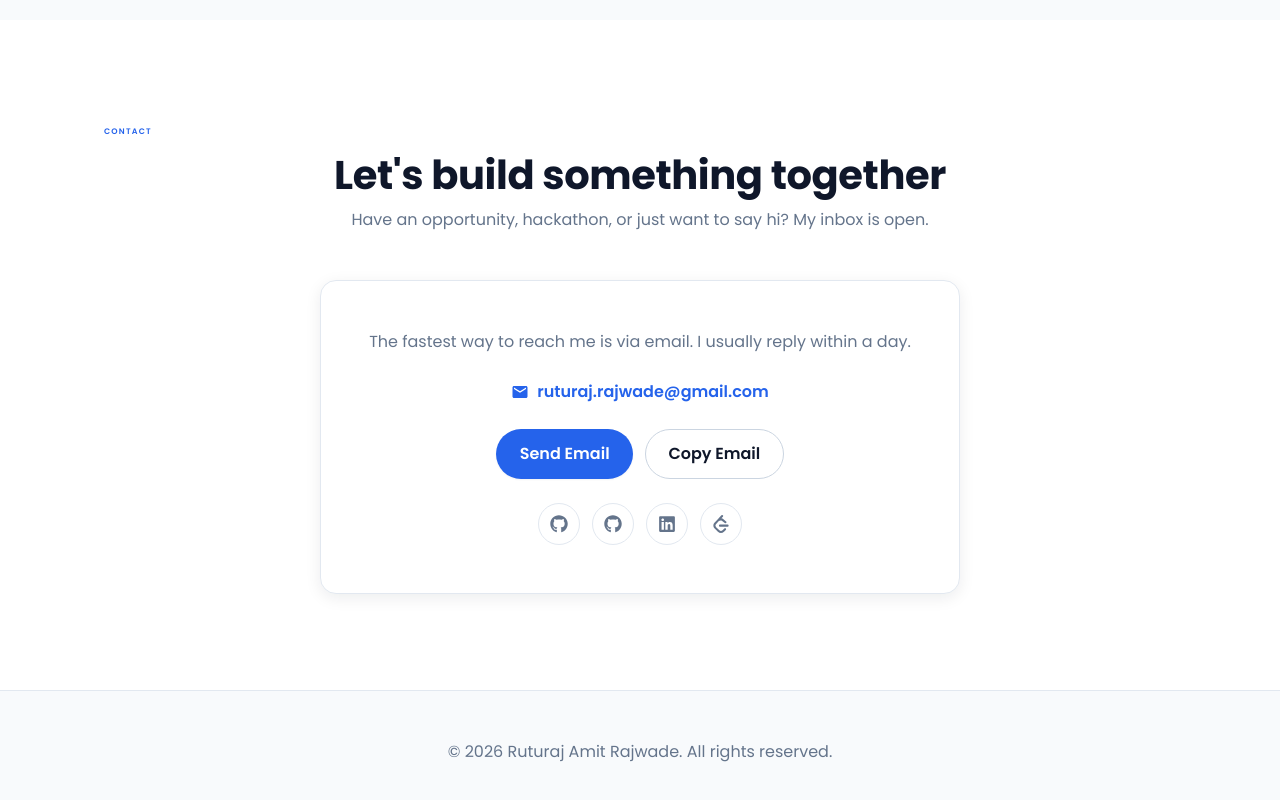
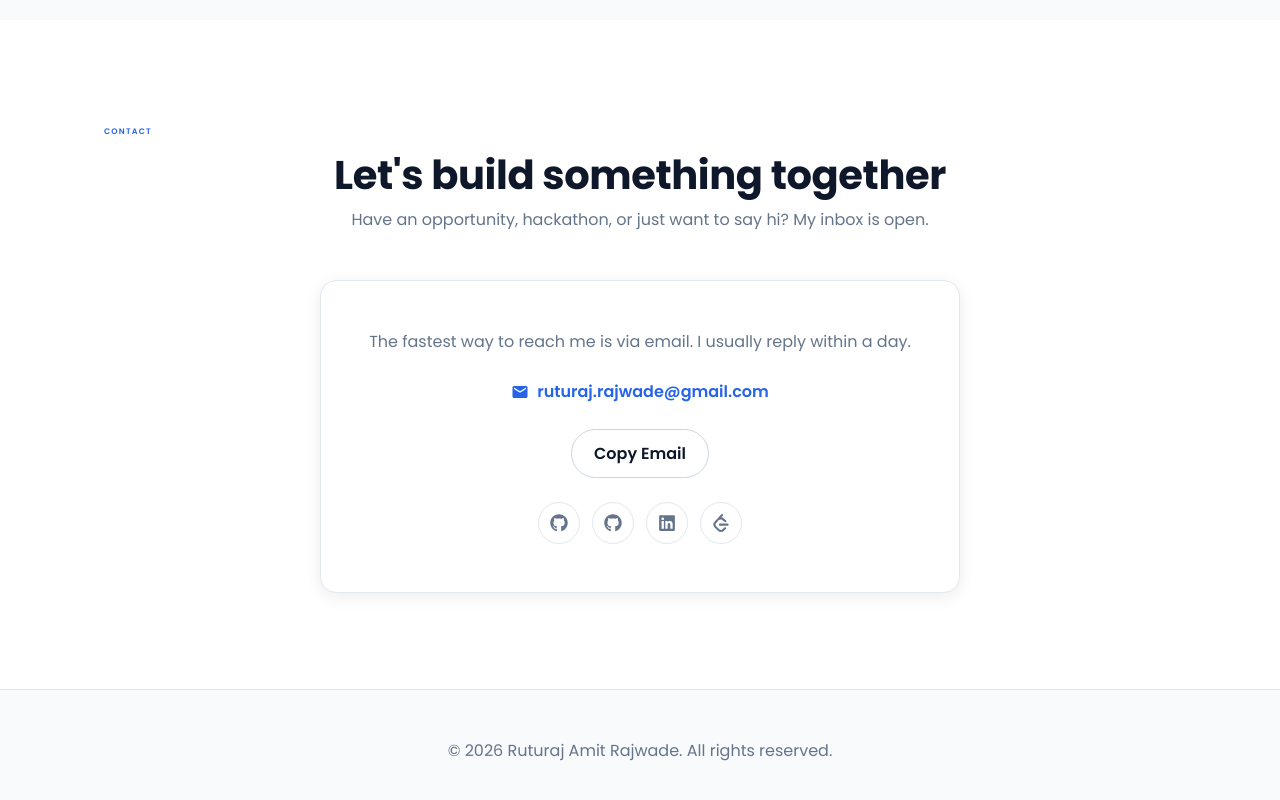
Before and after one commit to RAR2025/portfolio-website-, a React (Vite) app: page / in a window 1280 px wide. Shown: the part 9525-10325 px from the top of the page. Built offline with nearby package versions, Linux system fonts and the light colour scheme.

Commit message:
fixed email

```diff
--- a/src/components/Contact/Contact.jsx
+++ b/src/components/Contact/Contact.jsx
@@ -48,12 +48,6 @@ export function Contact() {
           ) : null}
 
           <div className="contact__actions">
-            <a
-              className="btn btn--primary"
-              href={`mailto:${personal.email}`}
-            >
-              Send Email
-            </a>
             {personal.email ? (
               <button
                 type="button"
```
